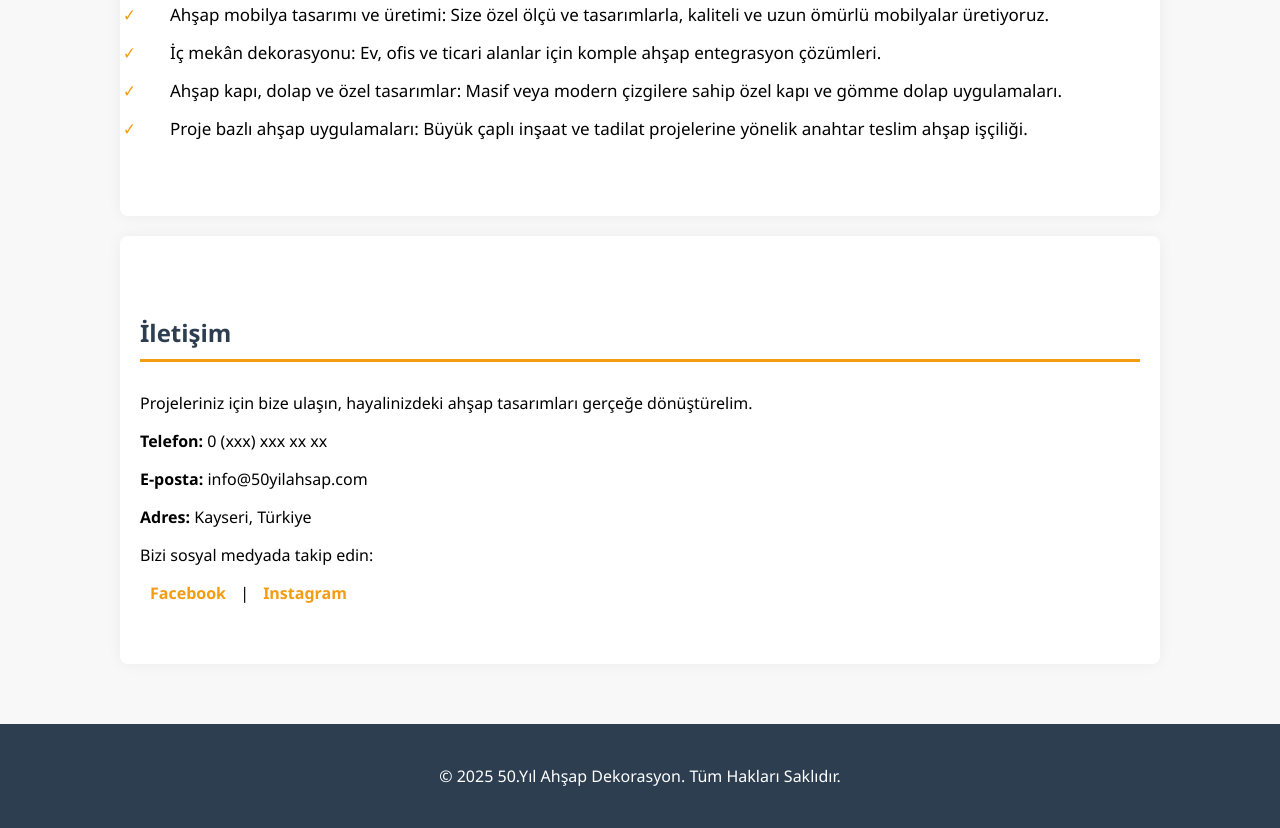
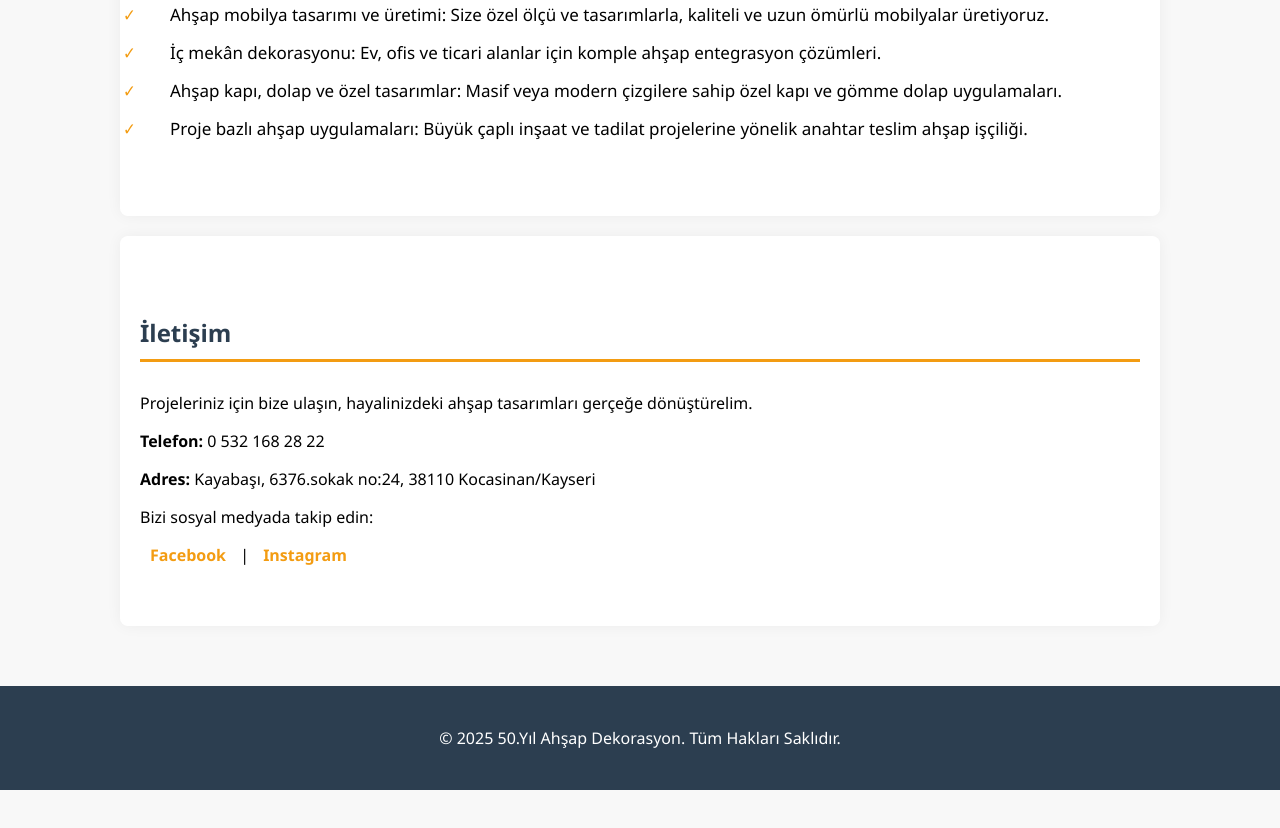
Before and after one commit to KFHA/50.Y-l.Ah-ap.github.io, a plain HTML site: page index.html in a window 1280 px wide. Shown: the part 1182-2010 px from the top of the page. After the commit the page ends 1972 px from the top, so only its background shows below. Drawn offline with Linux system fonts and the light colour scheme.

Commit message:
Update index.html

```diff
--- a/index.html
+++ b/index.html
@@ -164,7 +164,7 @@
 <body>
   <header>
     <div class="logo-container">
-      <img src="IMG-20251010-WA0101.jpg" alt="50.Yıl Ahşap Dekorasyon Logo">
+      <img src="logo.jpg" alt="50.Yıl Ahşap Dekorasyon Logo">
     </div>
     <h1>50.Yıl Ahşap Dekorasyon</h1>
     <p>Ahşapta Kalite ve Estetiğin Buluşma Noktası</p>
@@ -236,9 +236,8 @@
   <section id="iletisim">
     <h2>İletişim</h2>
     <p>Projeleriniz için bize ulaşın, hayalinizdeki ahşap tasarımları gerçeğe dönüştürelim.</p>
-    <p><strong>Telefon:</strong> 0 (xxx) xxx xx xx</p>
-    <p><strong>E-posta:</strong> info@50yilahsap.com</p>
-    <p><strong>Adres:</strong> Kayseri, Türkiye</p>
+    <p><strong>Telefon:</strong> 0 532 168 28 22</p>
+    <p><strong>Adres:</strong> Kayabaşı, 6376.sokak no:24, 38110 Kocasinan/Kayseri</p>
     <div class="social">
       <p>Bizi sosyal medyada takip edin:</p>
       <a href="https://www.facebook.com/ellinciyilahsap" target="_blank">Facebook</a> |
```
